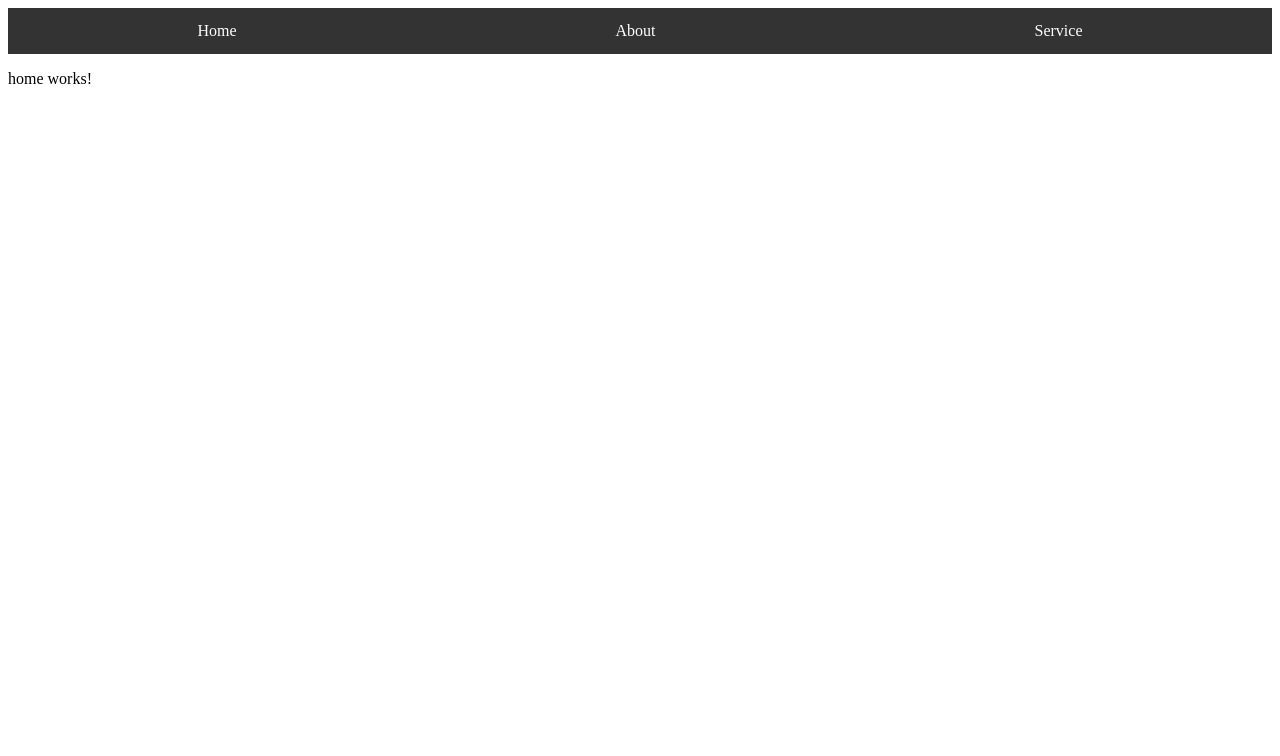
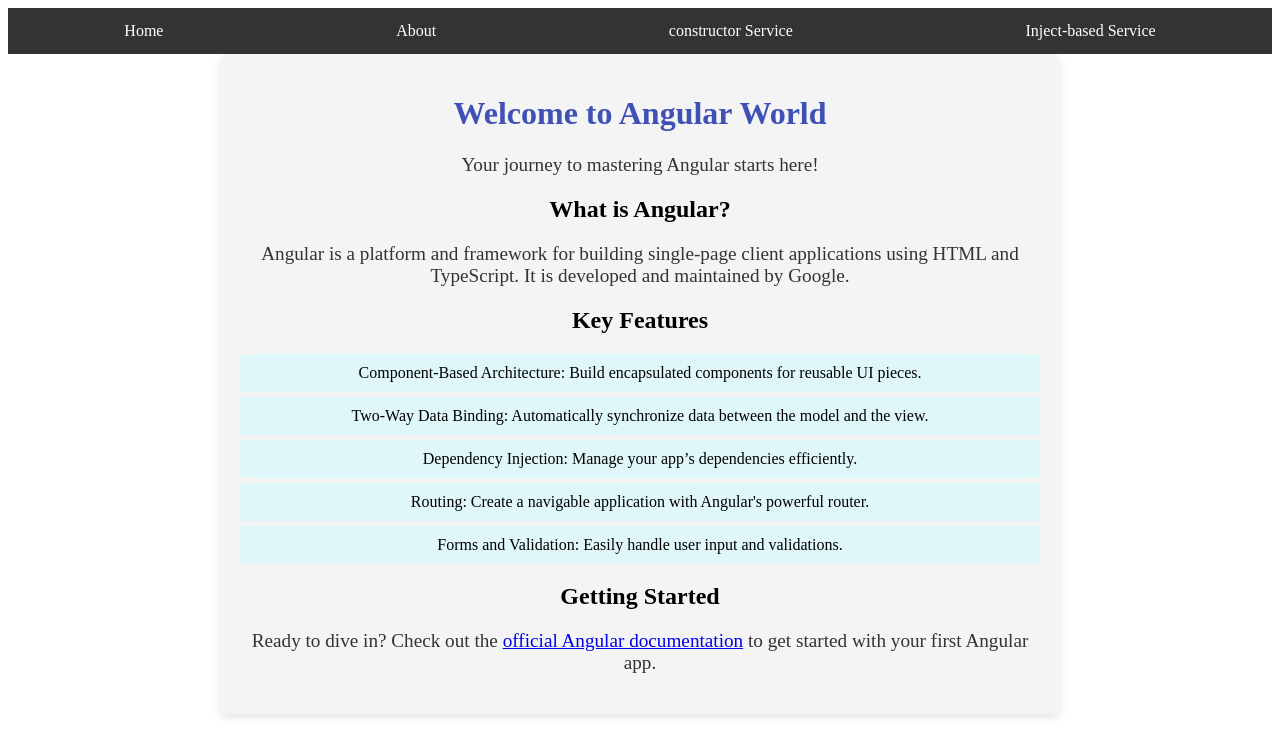
Before and after one commit to BrindhaP2024/Angular-ES6-Practice, an Angular app: page /home in a window 1280 px wide. Shown: the top 756 px of the page. Built offline with nearby package versions, Linux system fonts and the light colour scheme.

Commit message:
Services and Dependency Injection

```diff
--- /dev/null
+++ b/src/app/Service/inject-di.service.ts
@@ -0,0 +1,11 @@
+import {Injectable} from '@angular/core';
+
+@Injectable({
+  providedIn: 'root'
+})
+export class InjectDIService {
+    getData(): string[] {
+      return ['Constructor-based DI','Inject-based DI'];
+
+}
+}
--- a/src/app/app.component.html
+++ b/src/app/app.component.html
@@ -1,9 +1,10 @@
-
+<!-- <app-about></app-about> -->
 <nav class="navbar">
   <ul>
     <li><a href="/home" >Home</a></li>
     <li><a routerLink="/about">About</a></li>
-    <li><a routerLink="/component-service">Service</a></li>
+    <li><a routerLink="/component-service">constructor Service</a></li>
+    <li><a routerLink="/injectbasedDI">Inject-based Service</a></li>
   </ul>
 </nav>
 <router-outlet></router-outlet>
--- a/src/app/app.routes.ts
+++ b/src/app/app.routes.ts
@@ -2,6 +2,7 @@ import { Routes } from '@angular/router';
 import { HomeComponent } from './components/home/home.component';
 import { AboutComponent } from './components/about/about.component';
 import { ComponentServiceComponent } from './components/component-service/component-service.component';
+import { InjectbasedDIComponent } from './components/injectbased-di/injectbased-di.component';
 
 export const routes: Routes = [
 
@@ -14,5 +15,8 @@ export const routes: Routes = [
     title: 'About' },
     {path:'component-service',
     component:ComponentServiceComponent,
+    },
+    {path:'injectbasedDI',
+    component:InjectbasedDIComponent,
     }
 ];
--- a/src/app/components/about/about.component.css
+++ b/src/app/components/about/about.component.css
@@ -0,0 +1,66 @@
+body {
+    font-family: Arial, sans-serif;
+    background-color: #f4f4f4;
+    margin: 0;
+    padding: 0;
+    display: flex;
+    justify-content: center;
+    align-items: center;
+    min-height: 100vh;
+  }
+
+  .container {
+    background-color: #fff;
+    padding: 20px;
+    border-radius: 8px;
+    box-shadow: 0 4px 8px rgba(0, 0, 0, 0.1);
+    max-width: 800px;
+    width: 100%;
+  }
+
+  header {
+    text-align: center;
+    margin-bottom: 20px;
+  }
+
+  header h1 {
+    color: #3f51b5;
+    margin-bottom: 10px;
+  }
+
+  header p {
+    color: #666;
+    font-size: 1.2em;
+  }
+
+  section {
+    margin-bottom: 20px;
+  }
+
+  h2 {
+    color: #333;
+    margin-bottom: 10px;
+  }
+
+  p {
+    color: #555;
+    font-size: 1.1em;
+    line-height: 1.6;
+  }
+
+  ul {
+    list-style-type: none;
+    padding: 0;
+  }
+
+  li {
+    background-color: #e0f7fa;
+    padding: 10px;
+    margin-bottom: 10px;
+    border-radius: 4px;
+    font-size: 1em;
+  }
+
+  strong {
+    color: #3f51b5;
+  }
--- a/src/app/components/about/about.component.html
+++ b/src/app/components/about/about.component.html
@@ -1 +1,25 @@
-<p>about works!</p>
+<div class="container">
+    <header>
+      <h1>About Angular</h1>
+      <p>An Overview of Angular and Its Key Features</p>
+    </header>
+
+    <section class="introduction">
+      <h2>What is Angular?</h2>
+      <p>Angular is a platform and framework for building single-page client applications using HTML and TypeScript. It is developed and maintained by Google.</p>
+    </section>
+
+    <section class="features">
+      <h2>Key Features of Angular</h2>
+      <ul>
+        <li><strong>Component-Based Architecture:</strong> Build encapsulated components for reusable UI pieces.</li>
+        <li><strong>Two-Way Data Binding:</strong> Automatically synchronize data between the model and the view.</li>
+        <li><strong>Dependency Injection:</strong> Manage your app’s dependencies efficiently.</li>
+        <li><strong>Routing:</strong> Create a navigable application with Angular's powerful router.</li>
+        <li><strong>Forms and Validation:</strong> Easily handle user input and validations.</li>
+        <li><strong>Directives:</strong> Extend HTML with custom attributes and elements.</li>
+        <li><strong>Services:</strong> Share data and logic across components.</li>
+        <li><strong>Testing:</strong> Built-in support for unit testing and end-to-end testing.</li>
+      </ul>
+    </section>
+  </div>
--- a/src/app/components/component-service/component-service.component.html
+++ b/src/app/components/component-service/component-service.component.html
@@ -1,5 +1,6 @@
+<!-- Example for Constructor based DI -->
 <div>
-    <!-- string interpolation .ts to .html here -->
+    <!-- string interpolation from .ts to .html here -->
     <h1>{{title}} </h1>
     <ul>
         <!-- sample ngFor Directive -->
--- a/src/app/components/home/home.component.css
+++ b/src/app/components/home/home.component.css
@@ -0,0 +1,30 @@
+.home-container {
+    text-align: center;
+    padding: 20px;
+    background-color: #f4f4f4;
+    border-radius: 8px;
+    box-shadow: 0 4px 8px rgba(0, 0, 0, 0.1);
+    margin: auto;
+    max-width: 800px;
+  }
+
+  h1 {
+    color: #3f51b5;
+  }
+
+  p {
+    color: #333;
+    font-size: 1.2em;
+  }
+
+  ul {
+    list-style-type: none;
+    padding: 0;
+  }
+
+  li {
+    background-color: #e0f7fa;
+    padding: 10px;
+    margin: 5px 0;
+    border-radius: 4px;
+  }
--- a/src/app/components/home/home.component.html
+++ b/src/app/components/home/home.component.html
@@ -1 +1,27 @@
-<p>home works!</p>
+<div class="home-container">
+    <header class="header">
+      <h1>Welcome to Angular World</h1>
+      <p>Your journey to mastering Angular starts here!</p>
+    </header>
+
+    <section class="introduction">
+      <h2>What is Angular?</h2>
+      <p>Angular is a platform and framework for building single-page client applications using HTML and TypeScript. It is developed and maintained by Google.</p>
+    </section>
+
+    <section class="features">
+      <h2>Key Features</h2>
+      <ul>
+        <li>Component-Based Architecture: Build encapsulated components for reusable UI pieces.</li>
+        <li>Two-Way Data Binding: Automatically synchronize data between the model and the view.</li>
+        <li>Dependency Injection: Manage your app’s dependencies efficiently.</li>
+        <li>Routing: Create a navigable application with Angular's powerful router.</li>
+        <li>Forms and Validation: Easily handle user input and validations.</li>
+      </ul>
+    </section>
+
+    <section class="getting-started">
+      <h2>Getting Started</h2>
+      <p>Ready to dive in? Check out the <a href="https://angular.io/start" target="_blank">official Angular documentation</a> to get started with your first Angular app.</p>
+    </section>
+  </div>
--- /dev/null
+++ b/src/app/components/injectbased-di/injectbased-di.component.html
@@ -0,0 +1,7 @@
+<p>injectbased-di works!</p>
+<div>
+    <h1>Dependency Injection Example</h1>
+    <ul>
+      <li *ngFor="let item of data">{{ item }}</li>
+    </ul>
+</div>
--- /dev/null
+++ b/src/app/components/injectbased-di/injectbased-di.component.ts
@@ -0,0 +1,20 @@
+import { Component, OnInit, Inject } from '@angular/core';
+import { InjectDIService } from '../../Service/inject-di.service';
+import { CommonModule } from '@angular/common';
+
+@Component({
+  selector: 'app-injectbased-di',
+  imports:[CommonModule],
+  templateUrl: './injectbased-di.component.html',
+  styleUrls: ['./injectbased-di.component.css']
+})
+export class InjectbasedDIComponent implements OnInit {
+    data: string[] = [];
+
+    // Property-based injection using @Inject
+    @Inject(InjectDIService) private injectdiservice!: InjectDIService;
+
+    ngOnInit() {
+        this.data = this.injectdiservice.getData();
+    }
+}
```
Also changed, not shown: src/app/components/injectbased-di/injectbased-di.component.css (added), 2 other files (tests, documents, lock files or other folders).
